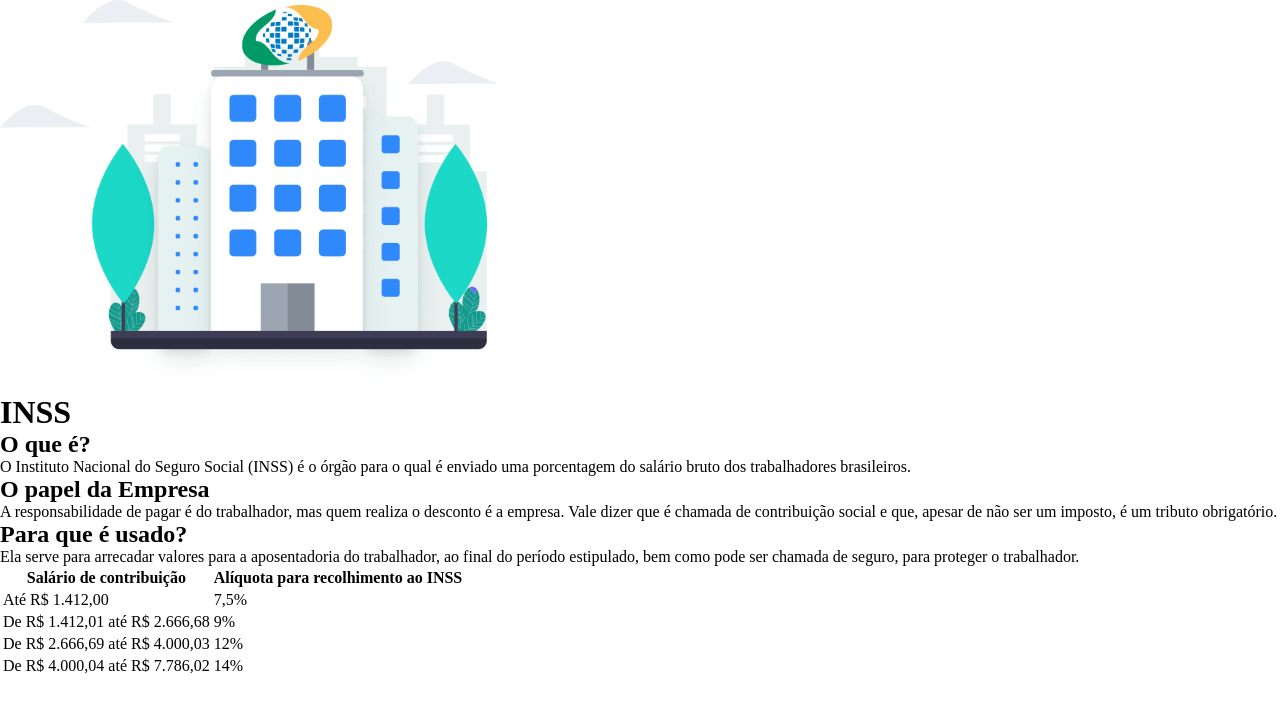
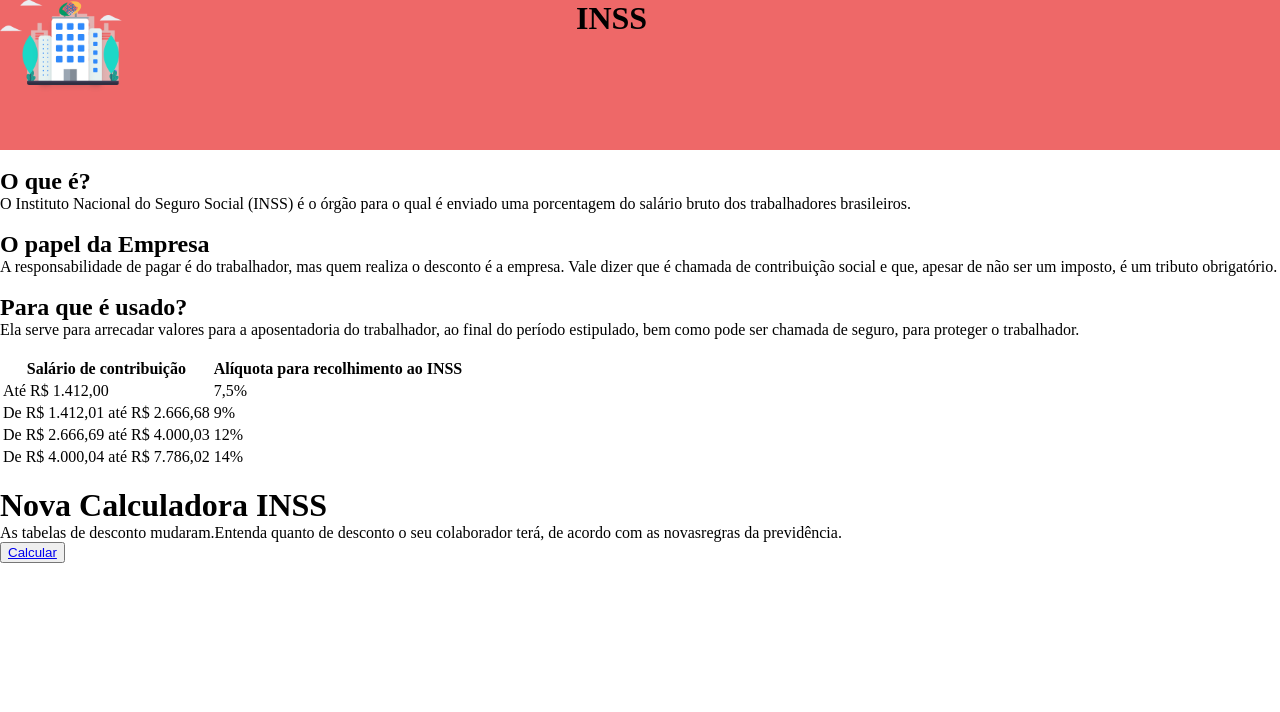
Before and after one commit to brunacairesdasilva/calculoinss, a plain HTML site: page index.html in a window 1280 px wide. Drawn offline with Linux system fonts and the light colour scheme.

Commit message:
Add files via upload
30-09

```diff
--- a/index.html
+++ b/index.html
@@ -12,19 +12,20 @@
         <h1>INSS</h1>
     </header>
     <main>
+        <br>
         <section class="elementomae">
             <div class="box">
                 <h1>O que é?</h1>
                 <p>O Instituto Nacional do Seguro Social (INSS) é o órgão para o qual é enviado uma porcentagem do salário bruto dos trabalhadores brasileiros.</p>
-            </div>
+            </div><br>
             <div class="box">
                 <h1>O papel da Empresa</h1>
                 <p>A responsabilidade de pagar é do trabalhador, mas quem realiza o desconto é a empresa. Vale dizer que é chamada de contribuição social e que, apesar de não ser um imposto, é um tributo obrigatório.</p>
-            </div>
+            </div><br>
             <div class="box">
             <h1>Para que é usado?</h1>
             <p>Ela serve para arrecadar valores para a aposentadoria do trabalhador, ao final do período estipulado, bem como pode ser chamada de seguro, para proteger o trabalhador.</p>
-            </div>
+            </div><br>
         </section>
         <section>
             <div class="tabela">
@@ -56,12 +57,16 @@
                         </tr>
                     </tbody>
                 </table>
-            </div>
+            </div><br>
         </section>
+    </main>
+    <footer>
+        <h1>Nova Calculadora INSS</h1>
+        <p>As tabelas de desconto mudaram.Entenda quanto de desconto o seu colaborador terá, de acordo com as novasregras da previdência.</p>
+        <button>
+            <a href="calcula.html" target="_blank">Calcular</a>
+        </button>
 
-
-
-
-    </main>
+    </footer>
 </body>
 </html>
--- a/style.css
+++ b/style.css
@@ -1,6 +1,22 @@
 *{
     margin: 0%;
 }
-img{
-   width: 500px;
+header{
+    background-color: rgb(238, 104, 104);
+    display: grid;
+    height: 150px;
 }
+header img{
+    width: 122px;
+}
+header h1{
+    position: absolute;
+    left: 45%;
+}
+main{
+    background-color: rgb(255, 255, 255);
+}
+footer{
+    background-color: rgb(255, 255, 255);
+
+}
```
